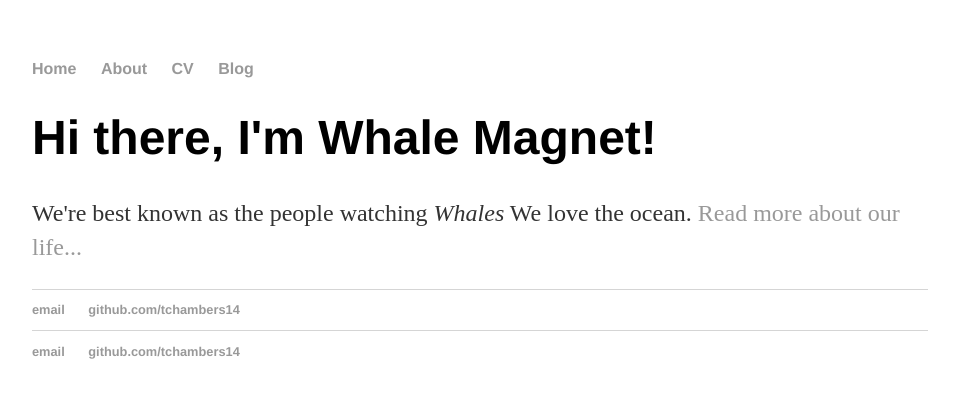
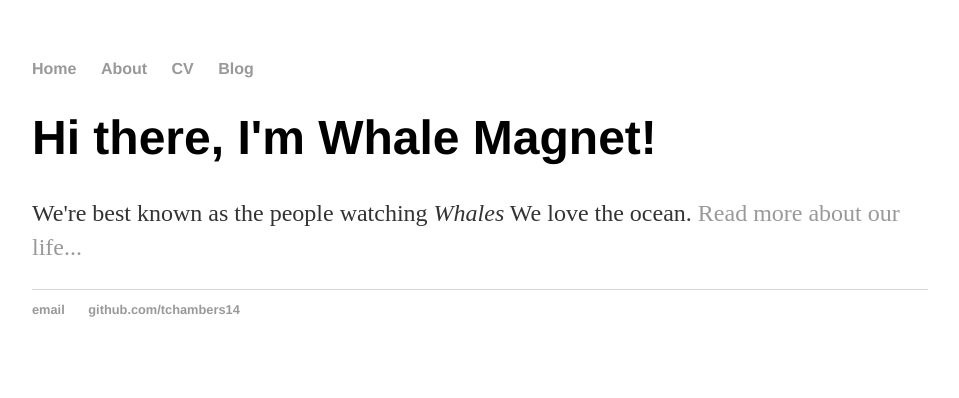
Before and after one commit to tchambers14/tchambers14.github.io, a Jekyll site: the page built from index.html, in a window 1280 px wide. Shown: the top 398 px of the page, without its empty margins (160-1119 px from the left). Built offline with Jekyll 4.4.1, drawn with Linux system fonts in a browser that asks for light colours.

Commit message:
Created basic site

```diff
--- a/index.html
+++ b/index.html
@@ -5,13 +5,6 @@ title: Whale Magnets!
 <div class="blurb">
 		<h1>Hi there, I'm Whale Magnet!</h1>
 		<p>We're best known as the people watching <em>Whales</em> We love the ocean. <a href="/about">Read more about our life...</a></p>
-    		</div><!-- /.blurb -->
-		</div><!-- /.container -->
-		<footer>
-    		<ul>
-        		<li><a href="mailto:tchambers14@gmail.com">email</a></li>
-        		<li><a href="https://github.com/tchambers14">github.com/tchambers14</a></li>
-			</ul>
-		</footer>
+</div><!-- /.blurb -->
 </body>
 </html>
```
